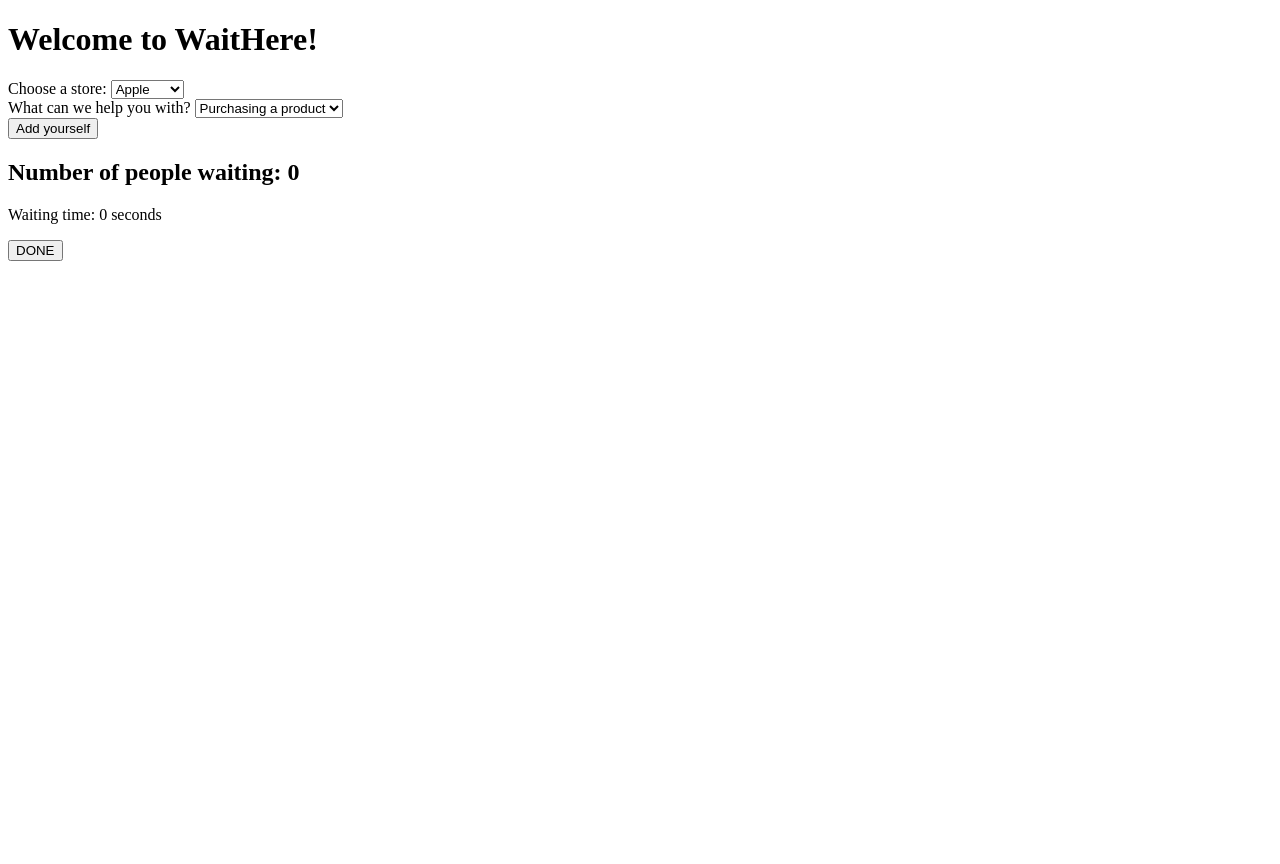
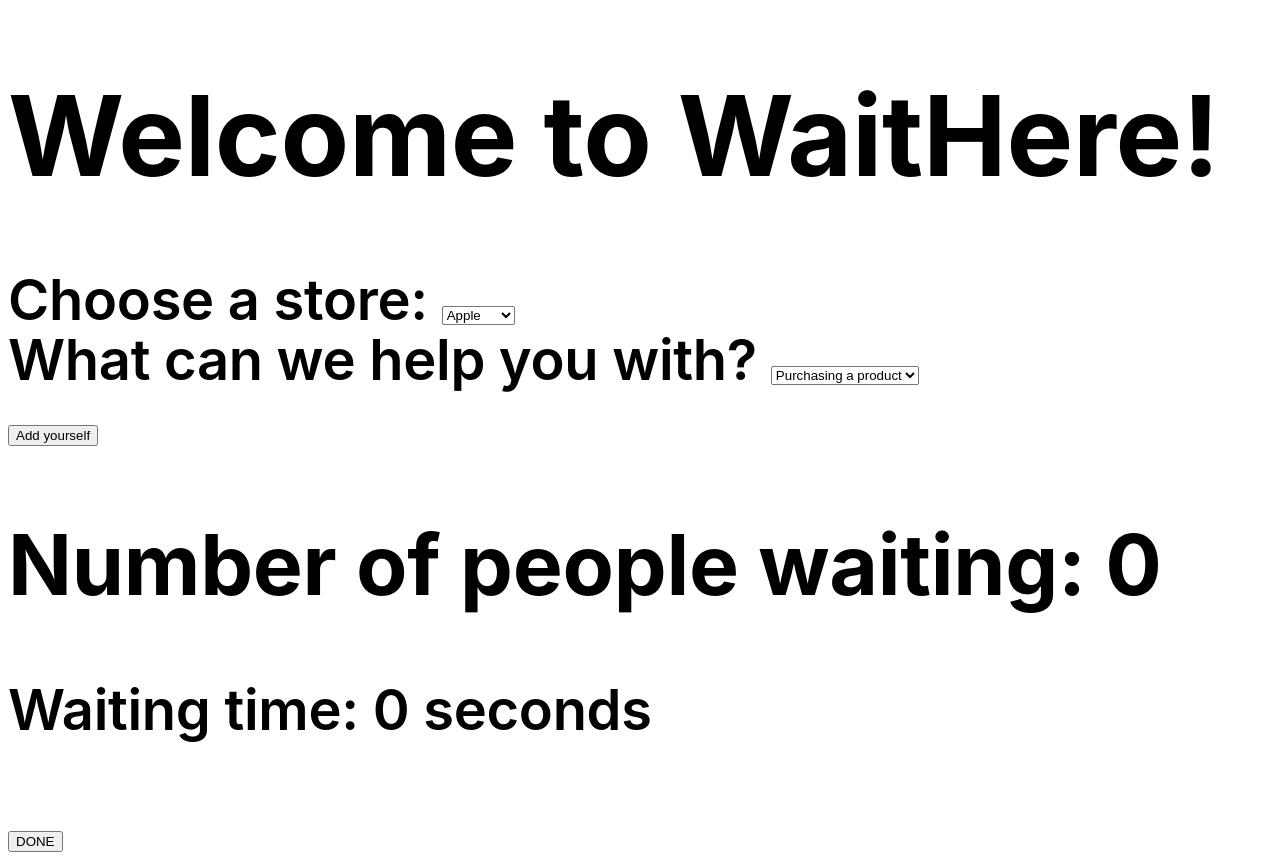
Before and after one commit to sarah23398/wait-here, an Angular app in the folder wait-here/: page / in a window 1280 px wide. Before the commit the page ends 800 px from the top, so only its background shows below. Built offline with nearby package versions, Linux system fonts and the light colour scheme.

Commit message:
Adding css template

```diff
--- a/wait-here/src/app/app.component.scss
+++ b/wait-here/src/app/app.component.scss
@@ -0,0 +1,7 @@
+:host {
+font-size: 56px;
+line-height: 1.07143;
+font-weight: 600;
+letter-spacing: -.005em;
+font-family: "SF Pro Display","SF Pro Icons","Helvetica Neue","Helvetica","Arial",sans-serif;
+}
```
